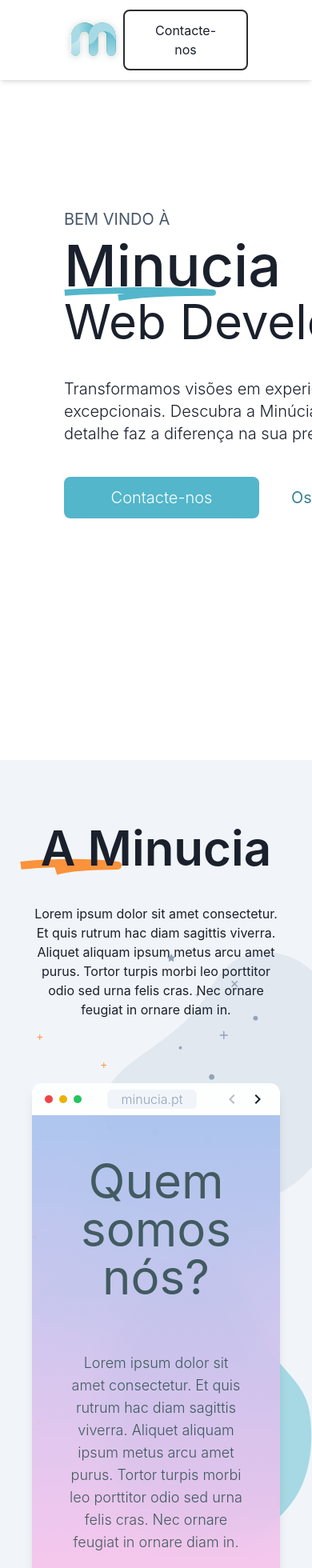
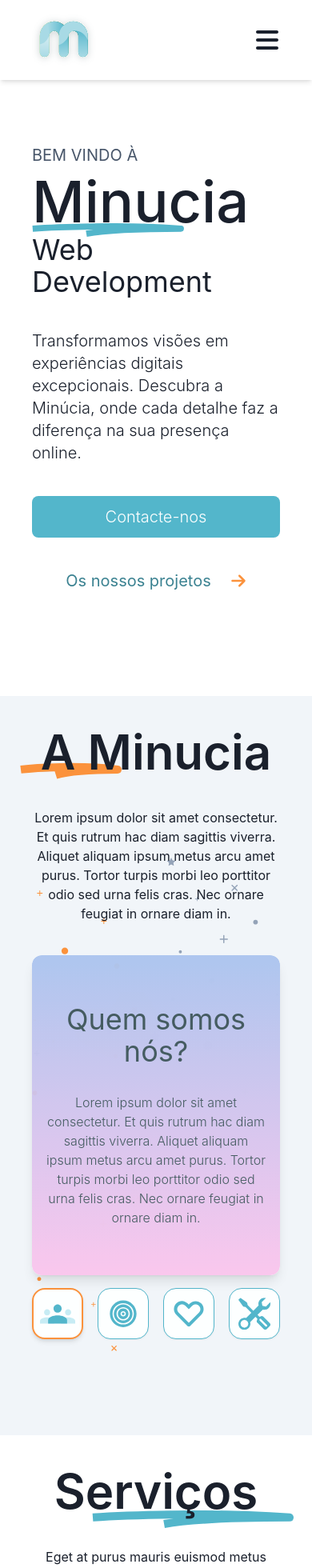
Before and after one commit to JonathanPereira1993/minucia_website, a React (Vite) app: page / in a window 390 px wide. Shown: the top 1960 px of the page at 80% size. Built offline with nearby package versions, Linux system fonts and the light colour scheme.

Commit message:
feat: Started implementing the responsive

```diff
--- a/src/components/Header.jsx
+++ b/src/components/Header.jsx
@@ -1,4 +1,6 @@
 import Color_MinuciaLogo from "../assets/Logos/MinuciaLogo_Color.svg";
+
+import { FaBars } from "react-icons/fa6";
 
 import CustomLink from "./CustomLink";
 
@@ -6,7 +8,7 @@
 
 const Header = () => {
   return (
-    <header className="h-[100px] z-50 fixed top-0 left-0 right-0 bg-[#FFF] w-full px-20 flex items-center justify-between shadow-md">
+    <header className="h-[100px] z-50 fixed top-0 left-0 right-0 bg-[#FFF] w-full px-20 max-lg:px-10 flex items-center justify-between shadow-md">
       <nav className="flex justify-between w-full h-full items-center max-w-[1600px] mx-auto">
         <CustomLink to={"/"}>
           <img
@@ -35,10 +37,13 @@
         <CustomLink
           to="/"
           sectionId={"contact-section"}
-          className="px-7 py-3 rounded-lg border-2 border-[#2B2D2E] duration-200 hover:shadow-md hover:border-primary hover:text-white hover:bg-primary"
+          className="px-7 max-lg:hidden py-3 rounded-lg border-2 border-[#2B2D2E] duration-200 hover:shadow-md hover:border-primary hover:text-white hover:bg-primary"
         >
           Contacte-nos
         </CustomLink>
+        <button className="lg:hidden">
+          <FaBars className="h-8 w-8" />
+        </button>
       </nav>
     </header>
   );
--- a/src/components/ServicesSelector/PhoneSelector.jsx
+++ b/src/components/ServicesSelector/PhoneSelector.jsx
@@ -6,7 +6,7 @@
   const { selected, handleSelected } = useContext(ServiceSelectorContext);
 
   return (
-    <div className="flex items-center justify-center">
+    <div className="flex items-center justify-center max-lg:hidden">
       <div className="border-[#3B8291] border-8 rounded-full w-[416px] h-[416px] absolute z-10" />
       <div className="border-[#3B8291] border rounded-full w-[550px] h-[550px] absolute z-10" />
       <div className="z-20 relative">
--- a/src/components/WindowDisplay.jsx
+++ b/src/components/WindowDisplay.jsx
@@ -46,16 +46,16 @@
   return (
     <div>
       <div className="z-10 relative max-w-[1200px] overflow-hidden rounded-xl shadow-lg mx-auto">
-        <div className="h-[40px] rounded-t-xl bg-white flex justify-between items-center px-4">
-          <div className="flex items-center gap-2">
+        <div className="h-[40px] rounded-t-xl max-lg:hidden bg-white flex justify-between items-center px-4">
+          <div className="flex max-lg:hidden items-center gap-2">
             <div className="w-[10px] h-[10px] bg-red-500 rounded-full cursor-pointer hover:brightness-110" />
             <div className="w-[10px] h-[10px] bg-yellow-500 rounded-full cursor-pointer hover:brightness-110" />
             <div className="w-[10px] h-[10px] bg-green-500 rounded-full cursor-pointer hover:brightness-110" />
           </div>
-          <div className="bg-lightBlue text-[#94A3B8] font-light w-[40%] text-center rounded-md">
+          <div className="bg-lightBlue max-lg:w-1/2 text-[#94A3B8] font-light w-[40%] text-center rounded-md">
             minucia.pt
           </div>
-          <div className="flex gap-2">
+          <div className="flex gap-2 max-lg:hidden">
             <button
               className={`${
                 selectedItem <= 0
@@ -78,7 +78,7 @@
             </button>
           </div>
         </div>
-        <div className="h-[600px] relative flex items-center justify-center bg-gradient-to-t from-[#fbc2eb] to-[#a6c1ee] opacity-90 backdrop-blur-[19px]">
+        <div className="min-h-[600px] max-lg:min-h-[400px] relative flex items-center justify-center bg-gradient-to-t from-[#fbc2eb] to-[#a6c1ee] opacity-90 backdrop-blur-[19px]">
           <AnimatePresence node="wait">
             {aboutItems.map((item, index) =>
               index === selectedItem ? (
@@ -100,7 +100,7 @@
           </AnimatePresence>
         </div>
       </div>
-      <div className="absolute left-1/2 -translate-x-1/2 w-[50%] flex items-center justify-between -bottom-10">
+      <div className="absolute max-lg:px-10 left-1/2 -translate-x-1/2 w-[50%] max-lg:w-full flex items-center justify-between -bottom-10">
         <button
           onClick={() => setSelectedItem(0)}
           className={`${
--- a/src/components/WindowDisplayItem.jsx
+++ b/src/components/WindowDisplayItem.jsx
@@ -7,8 +7,10 @@
         className != undefined && className
       } items-center justify-center flex-col`}
     >
-      <h2 className="text-secondary text-6xl">{title}</h2>
-      <p className="text-center mx-auto max-w-[70%] mt-16 text-secondary text-lg font-light">
+      <h2 className="text-secondary text-6xl max-lg:max-w-[90%] max-lg:mx-auto text-center max-lg:text-4xl">
+        {title}
+      </h2>
+      <p className="text-center mx-auto max-w-[70%] max-lg:max-w-[90%] mt-16 max-lg:mt-8 text-secondary text-lg max-lg:text-base font-light">
         {description}
       </p>
     </div>
--- a/src/sections/About.jsx
+++ b/src/sections/About.jsx
@@ -10,25 +10,25 @@
 const About = () => {
   return (
     <section id="about-section" className="bg-lightBlue pb-40">
-      <div className="lg:max-w-[1600px] mx-auto relative px-10 py-20">
+      <div className="lg:max-w-[1600px] mx-auto relative px-10 py-20 max-lg:py-10">
         <div className="z-0 translate-y-[160px]">
           <img
-            className="absolute z-0 translate-y-1/2 top-1/2 left-0"
+            className="absolute max-lg:hidden z-0 translate-y-1/2 top-1/2 left-0"
             src={BlueBean_Big}
             alt="Big blue bean"
           />
           <img
-            className="absolute  top-1/2 -right-[80px]"
+            className="absolute max-lg:hidden max-lg:-scale-50 top-1/2 -right-[80px]"
             src={BigGreyBean}
             alt="Blue bean"
           />
           <img
-            className="absolute translate-y-[400px] top-1/2 -right-10"
+            className="absolute max-lg:hidden max-lg:-scale-50 lg:translate-y-[400px] top-1/2 -right-10"
             src={BlueBean}
             alt="Blue bean"
           />
           <img
-            className="absolute z-0 translate-y-[100px] top-1/2 left-0"
+            className="absolute z-0 max-lg:translate-y-[40px] lg:translate-y-[100px] top-1/2 left-0"
             src={OrangeMiniShapesBig}
             alt="Blue bean"
           />
@@ -46,7 +46,7 @@
             alt="Small orange underline"
           />
         </h2>
-        <p className="text-center relative z-20 mt-10 mb-20">
+        <p className="text-center relative z-20 mt-10 mb-20 max-lg:mb-10">
           Lorem ipsum dolor sit amet consectetur. Et quis rutrum hac diam
           sagittis viverra. Aliquet aliquam ipsum metus arcu amet purus. Tortor
           turpis morbi leo porttitor odio sed urna felis cras. Nec ornare
--- a/src/sections/Hero.jsx
+++ b/src/sections/Hero.jsx
@@ -30,9 +30,9 @@
   return (
     <section
       id="hero-section"
-      className="py-40 lg:max-w-[1600px] mx-auto flex justify-between px-20"
+      className="py-40 max-lg:pt-20 lg:max-w-[1600px] mx-auto flex justify-between px-20 max-lg:px-10"
     >
-      <div className="max-w-[600px] h-[530px] my-auto">
+      <div className="lg:max-w-[600px] max-lg:max-w-full h-[530px] my-auto max-lg:mx-auto">
         <h1 className="flex flex-col items-start text-7xl">
           <motion.span
             animate={{ opacity: 1 }}
@@ -54,7 +54,7 @@
             />
           </motion.span>
           <motion.span
-            className="opacity-0 font-normal text-6xl mt-1"
+            className="opacity-0 font-normal text-6xl max-lg:text-4xl mt-1"
             animate={{ opacity: 1 }}
             transition={{ type: "spring", delay: 1.5, duration: 2 }}
           >
@@ -72,13 +72,13 @@
         <motion.div
           animate={{ opacity: 1 }}
           transition={{ type: "spring", delay: 2, duration: 2 }}
-          className="flex items-center justify-between mt-10 gap-10 opacity-0"
+          className="flex items-center max-lg:flex-col justify-between mt-10 gap-10 opacity-0"
         >
           <Button
             onClick={() => {
               scrollTo("contact-section");
             }}
-            className="px-7 py-3 min-w-[244px] text-center text-xl font-light rounded-lg bg-primary text-white duration-200 hover:shadow-md"
+            className="px-7 py-3 min-w-[244px] max-lg:w-full text-center text-xl font-light rounded-lg bg-primary text-white duration-200 hover:shadow-md"
           >
             Contacte-nos
           </Button>
@@ -86,14 +86,14 @@
             onClick={() => {
               handleClick();
             }}
-            className="group flex items-center gap-6 text-[#3B8291] text-xl min-w-[244px]"
+            className="group max-lg:w-full max-lg:justify-center text-center items-center flex gap-6 text-[#3B8291] text-xl min-w-[244px]"
           >
             Os nossos projetos
             <FaArrowRight className="text-accent duration-300 group-hover:translate-x-2" />
           </Button>
         </motion.div>
       </div>
-      <div className="relative w-[620px] h-[530px] my-auto">
+      <div className="relative max-lg:hidden w-[620px] h-[530px] my-auto">
         <motion.img
           className="opacity-0 absolute left-0 bottom-0"
           animate={{ opacity: 1, y: 50, x: -10 }}
--- a/src/sections/Services.jsx
+++ b/src/sections/Services.jsx
@@ -6,7 +6,7 @@
 
 const Services = () => {
   return (
-    <section id="service-section" className="py-20">
+    <section id="service-section" className="py-20 max-lg:py-10">
       <div className="lg:max-w-[1600px] mx-auto px-10 relative">
         <h2 className="text-center z-20 flex justify-center text-6xl font-semibold relative">
           <span className="z-10">Serviços</span>
@@ -16,13 +16,13 @@
             alt="Small orange underline"
           />
         </h2>
-        <p className="text-center relative z-20 mt-10 mb-20">
+        <p className="text-center relative z-20 mt-10 mb-20 max-lg:mb-10">
           Eget at purus mauris euismod metus vitae eget. Diam massa venenatis
           pellentesque facilisis nunc, varius.
         </p>
 
         <ServiceSelectorProvider>
-          <div className="mt-[100px] grid grid-cols-2">
+          <div className="mt-[100px] max-lg:mt-10 grid lg:grid-cols-2">
             <PhoneSelector />
             <AccordionSelector />
           </div>
--- a/src/sections/Work.jsx
+++ b/src/sections/Work.jsx
@@ -12,11 +12,11 @@
     navigate("/projects");
   };
   return (
-    <section id="work-section" className="bg-lightBlue py-20">
-      <div className="lg:max-w-[1600px] mx-auto relative px-10 py-20">
+    <section id="work-section" className="bg-lightBlue py-20 max-lg:py-10">
+      <div className="lg:max-w-[1600px] mx-auto relative px-10 py-20 max-lg:py-10">
         <div>
-          <div className="grid grid-cols-2 gap-20 h-full">
-            <div className="grid grid-cols-3 grid-rows-3 gap-6">
+          <div className="grid lg:grid-cols-2 gap-20 h-full">
+            <div className="grid grid-cols-3 grid-rows-3 gap-6 max-lg:hidden">
               {minuciaProjects.map((item) => (
                 <img
                   className="rounded-lg"
```
